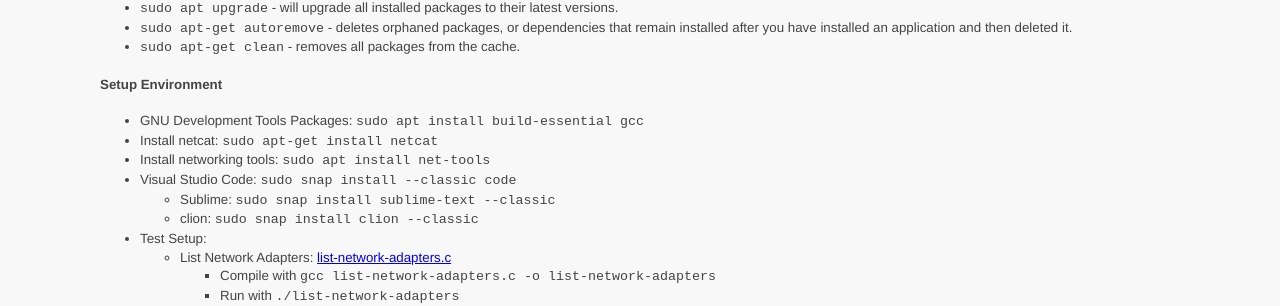
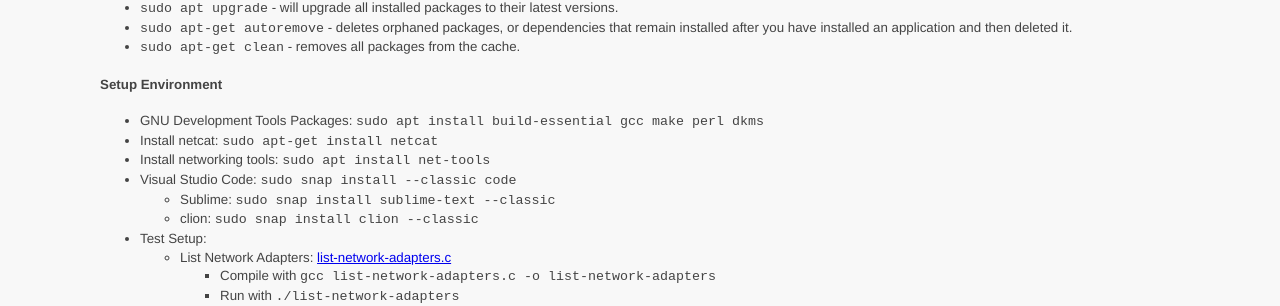
Before and after one commit to ycpcs/cs330-fall2024, a Jekyll site: the page built from labs/notes.md, in a window 1280 px wide. Shown: the part 282-588 px from the top of the page. Built offline with Jekyll 4.4.1, drawn with Linux system fonts in a browser that asks for light colours.

Commit message:
update notes

````diff
--- a/labs/notes.md
+++ b/labs/notes.md
@@ -18,7 +18,7 @@ title: "Lab - Notes"
 - ```sudo apt-get clean``` - removes all packages from the cache.
 
 #### Setup Environment
-- GNU Development Tools Packages: ```sudo apt install build-essential gcc```
+- GNU Development Tools Packages: ```sudo apt install build-essential gcc make perl dkms```
 - Install netcat: ```sudo apt-get install netcat```
 - Install networking tools: ```sudo apt install net-tools```
 - Visual Studio Code: ```sudo snap install --classic code```
````
